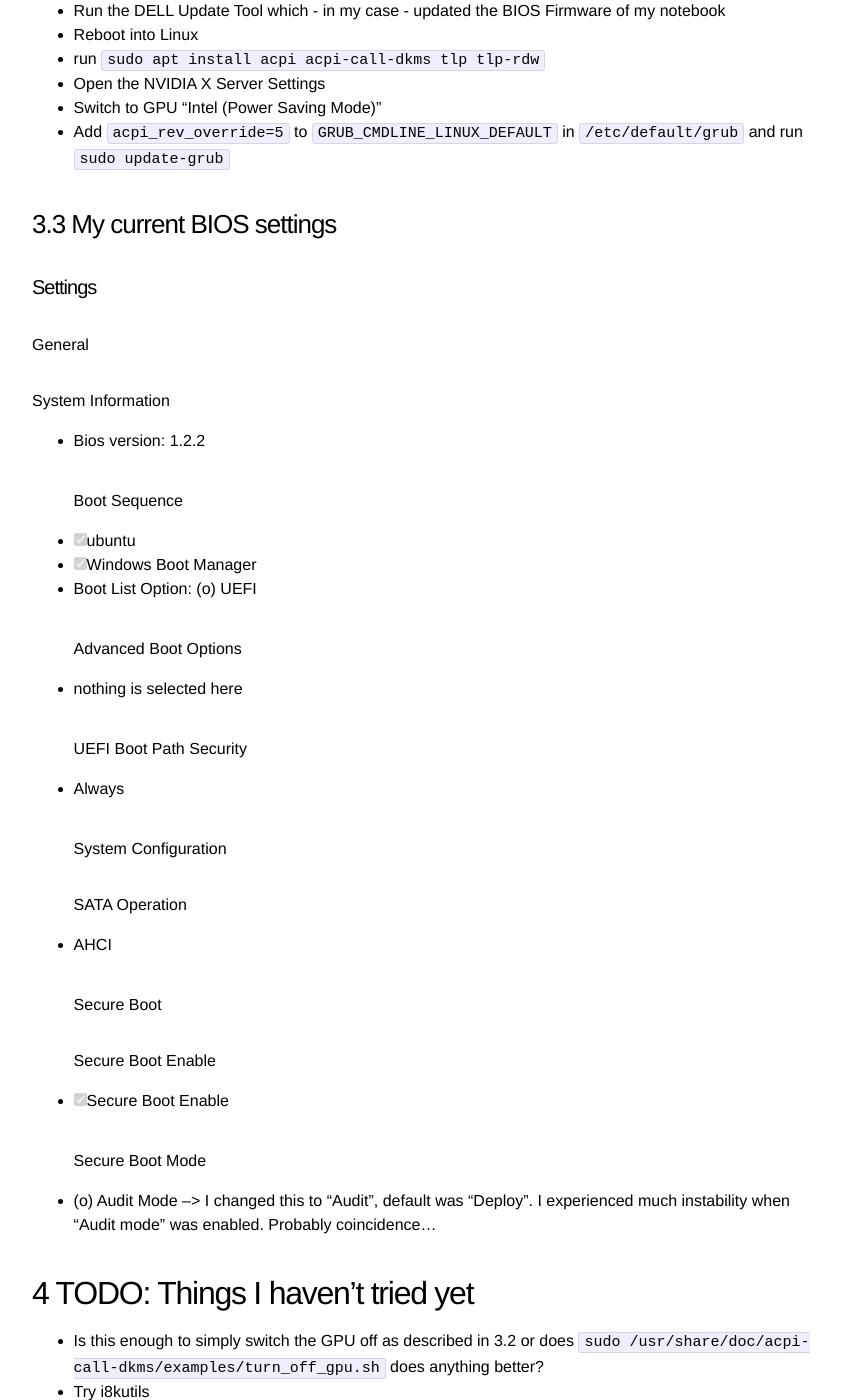
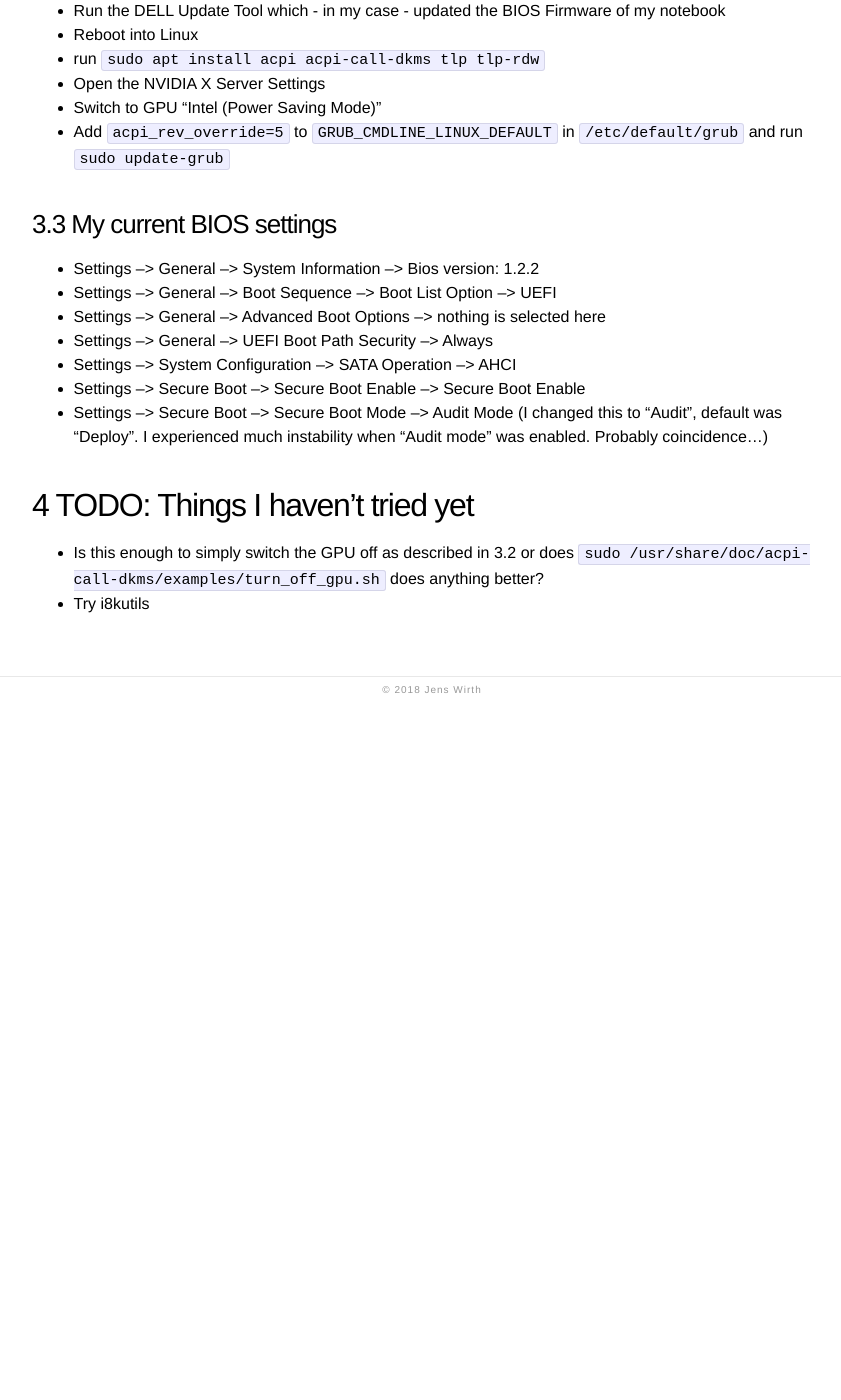
Before and after one commit to jewirth/jewirth.github.io, a Jekyll site: the page built from _posts/2018-07-25-Linux-Mint-19-on-Dell-XPS-15-9570-(2018).markdown, in a window 1280 px wide and 1400 px high, scrolled down 2791 px. Shown: the whole window, without its empty margins (208-1049 px from the left). Built offline with Jekyll 4.4.1, drawn with Linux system fonts in a browser that asks for light colours; after the commit the page ends 3493 px from its top, so only the background shows below that.

Commit message:
Update 2018-07-25-Linux-Mint-19-on-Dell-XPS-15-9570-(2018).markdown

````diff
--- a/_posts/2018-07-25-Linux-Mint-19-on-Dell-XPS-15-9570-(2018).markdown
+++ b/_posts/2018-07-25-Linux-Mint-19-on-Dell-XPS-15-9570-(2018).markdown
@@ -87,26 +87,13 @@ Now, when booting, the grub boot loader shows up automatically and offers you to
 - Add ```acpi_rev_override=5``` to ```GRUB_CMDLINE_LINUX_DEFAULT``` in ```/etc/default/grub``` and run ```sudo update-grub```
 
 ## 3.3 My current BIOS settings
-### Settings
-#### General
-##### System Information
-- Bios version: 1.2.2
-##### Boot Sequence
-- [X] ubuntu
-- [X] Windows Boot Manager
-- Boot List Option: (o) UEFI
-##### Advanced Boot Options
-- nothing is selected here
-##### UEFI Boot Path Security
-- Always
-#### System Configuration
-##### SATA Operation
-- AHCI
-#### Secure Boot
-##### Secure Boot Enable
-- [X] Secure Boot Enable
-##### Secure Boot Mode
-- (o) Audit Mode  --> I changed this to "Audit", default was "Deploy". I experienced much instability when "Audit mode" was enabled. Probably coincidence...
+- Settings --> General --> System Information --> Bios version: 1.2.2
+- Settings --> General --> Boot Sequence --> Boot List Option --> UEFI
+- Settings --> General --> Advanced Boot Options --> nothing is selected here
+- Settings --> General --> UEFI Boot Path Security --> Always
+- Settings --> System Configuration --> SATA Operation --> AHCI
+- Settings --> Secure Boot --> Secure Boot Enable --> Secure Boot Enable
+- Settings --> Secure Boot --> Secure Boot Mode --> Audit Mode (I changed this to "Audit", default was "Deploy". I experienced much instability when "Audit mode" was enabled. Probably coincidence...)
 
 # 4 TODO: Things I haven't tried yet
 - Is this enough to simply switch the GPU off as described in 3.2 or does ```sudo /usr/share/doc/acpi-call-dkms/examples/turn_off_gpu.sh``` does anything better?
````
